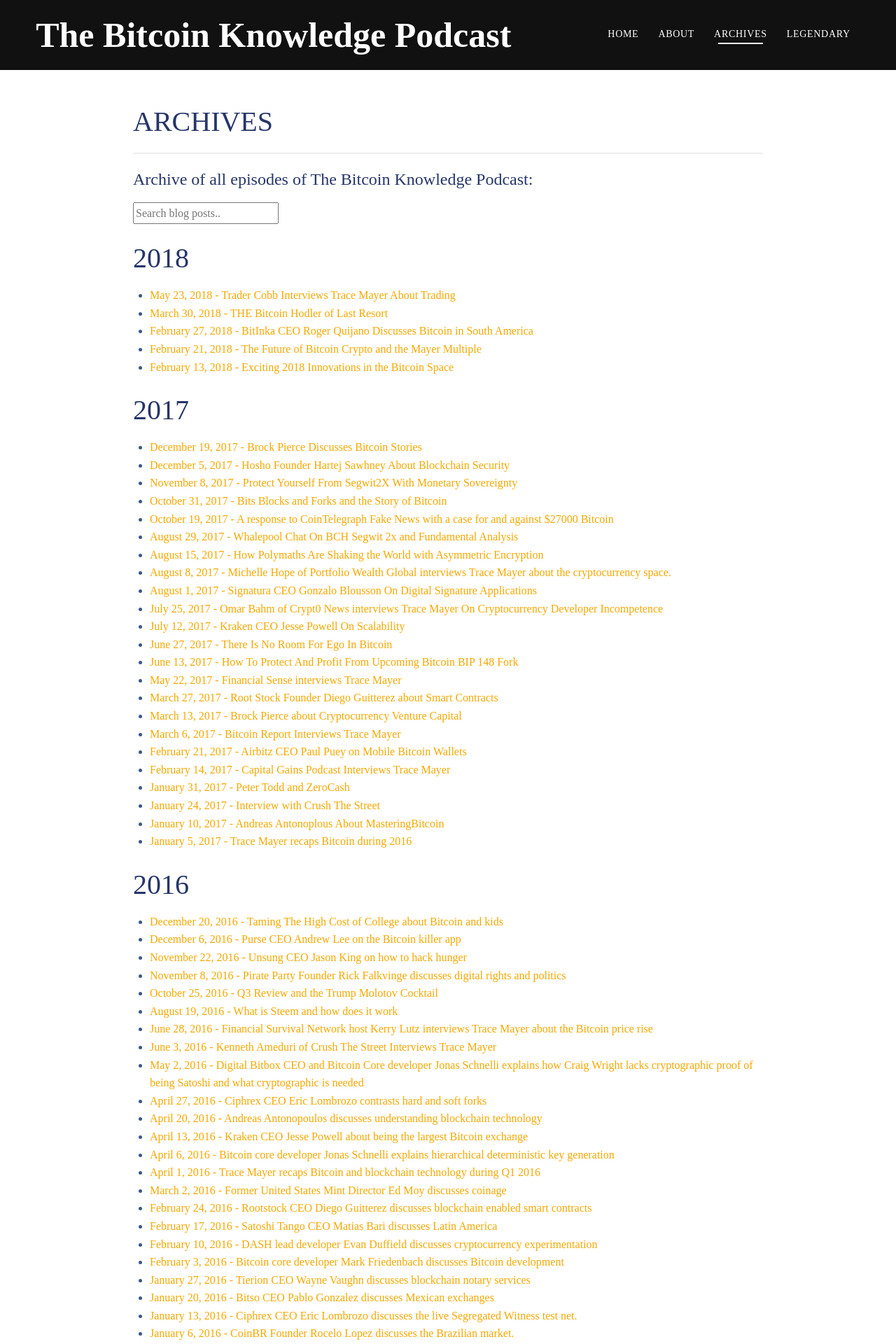
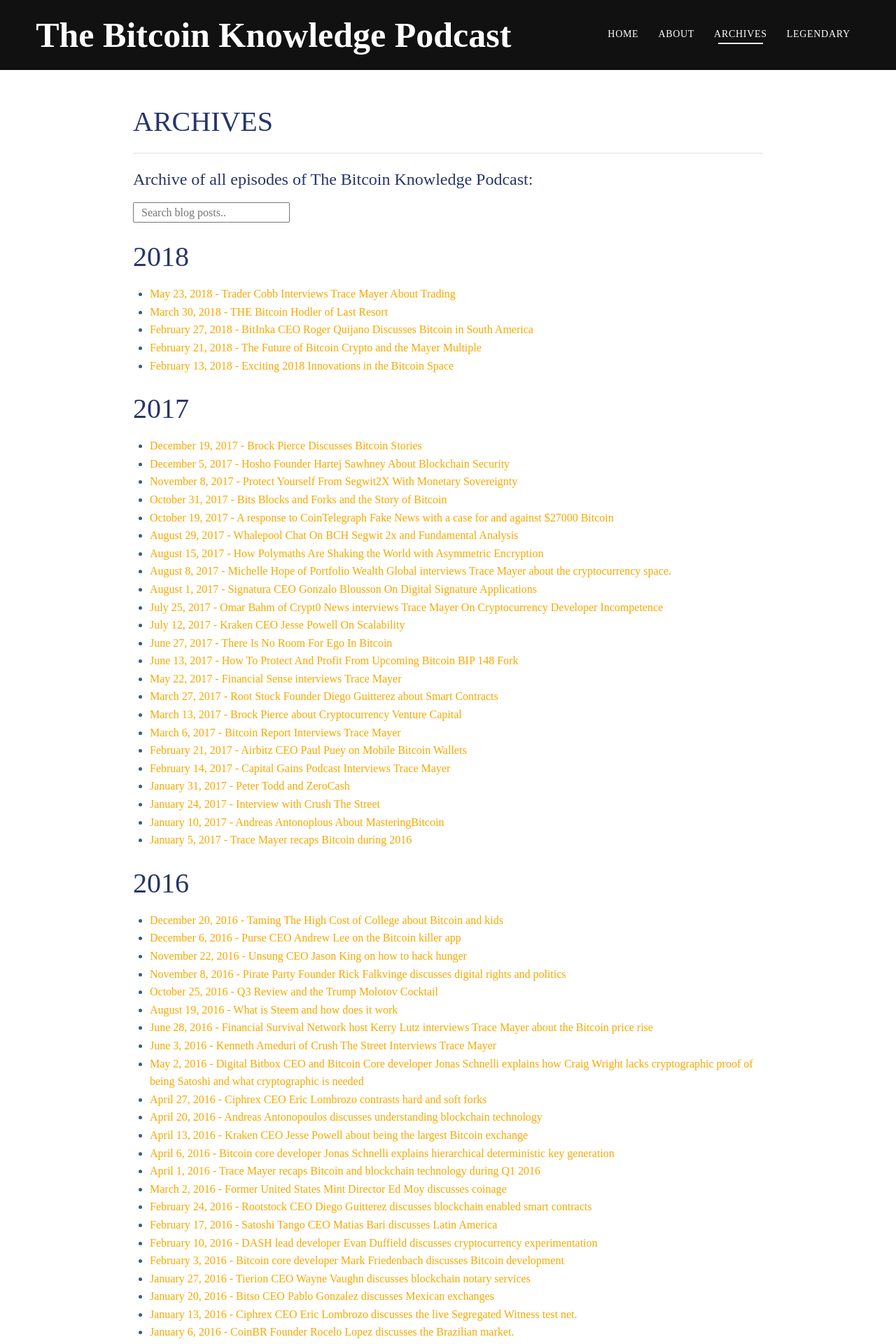
Before and after one commit to sharathdt/bitcoin, a Jekyll site: the page built from archives.md, in a window 1280 px wide. Shown: the top 1920 px of the page at 70% size. Built offline with Jekyll 4.4.1, drawn with Linux system fonts in a browser that asks for light colours; some web fonts are replaced; comment, search, counter and statistics services are not loaded.

Commit message:
input style

```diff
--- a/_sass/custom.scss
+++ b/_sass/custom.scss
@@ -159,3 +159,7 @@
 .inline {
     display: inline-block;
 }
+
+#search-input {
+    padding: 0 10px;
+}
--- a/archives.md
+++ b/archives.md
@@ -17,7 +17,6 @@
 <h3 id="archive">Archive of all episodes of The Bitcoin Knowledge Podcast:</h3>
 
 <input type="text" id="search-input" placeholder="Search blog posts..">
-
 <div id="search-index">
 <ul id="results-container">
 
```
